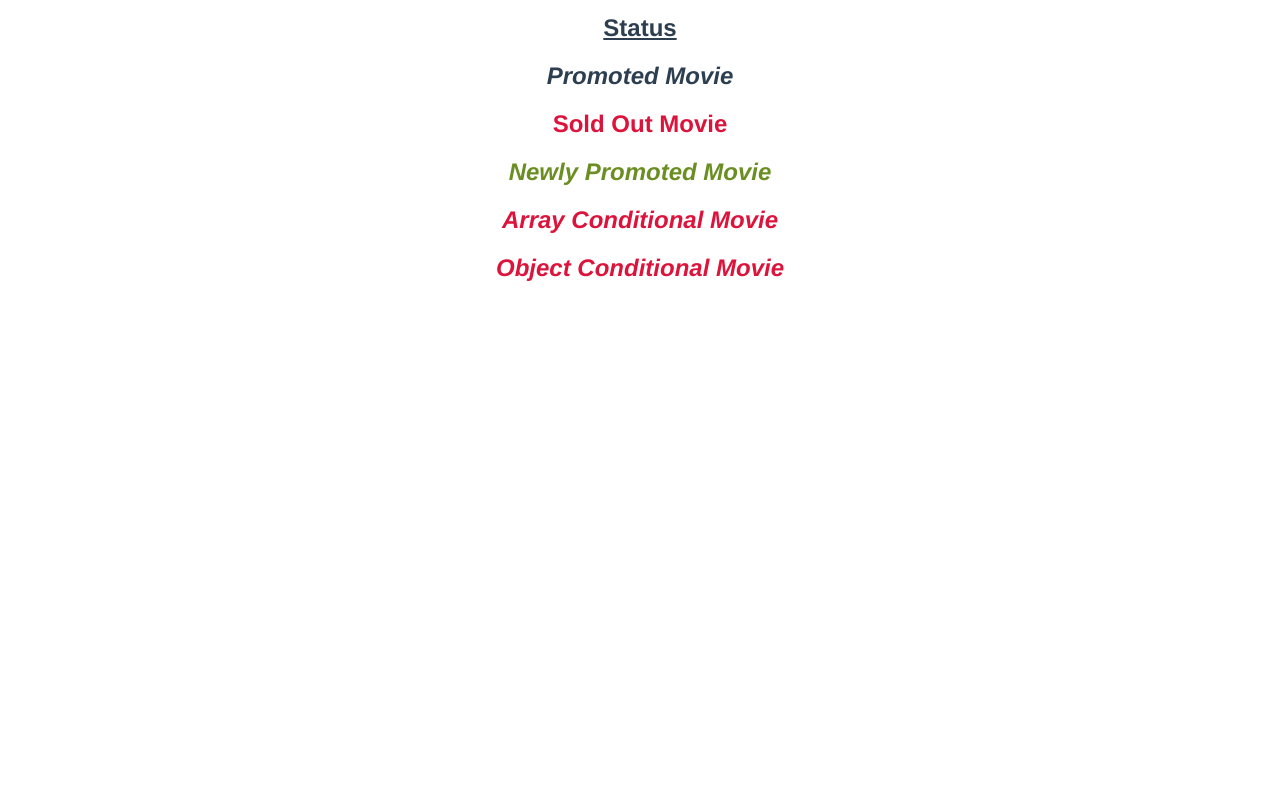
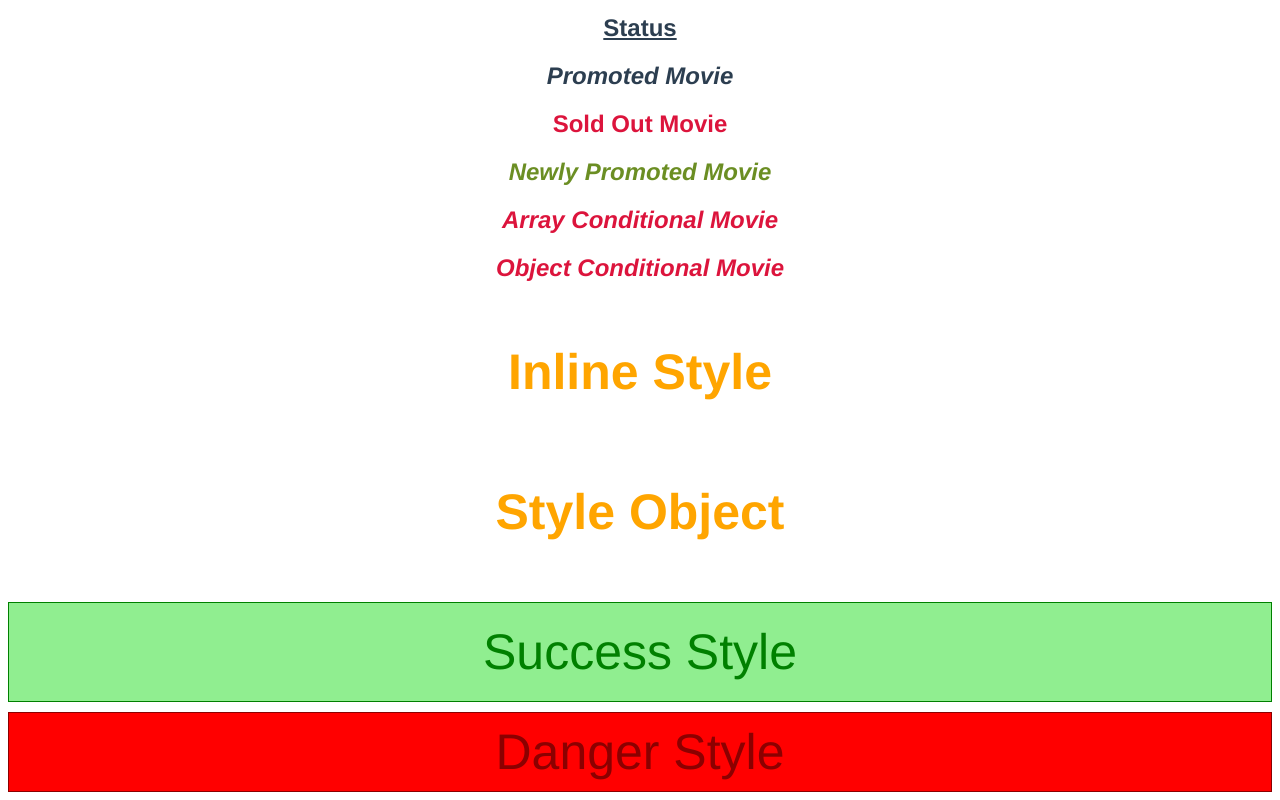
Before and after one commit to RommelAgasa/learn_vue_js, a Vue app: page / in a window 1280 px wide. Shown: the part 331-1131 px from the top of the page. Before the commit the page ends 800 px from the top, so only its background shows below. Built offline with nearby package versions, Linux system fonts and the light colour scheme.

Commit message:
- binding styles - v-bind shorthand

```diff
--- a/src/App.vue
+++ b/src/App.vue
@@ -20,6 +20,20 @@
     new: !isSoldOut,
     'sold-out': isSoldOut
   }">Object Conditional Movie</h2>
+
+
+  <h2 v-bind:style="{
+    color: highlightColor,
+    fontSize: headerSize + 'px',
+    padding: '20px'
+  }">Inline Style</h2>
+
+  <h2 v-bind:style="headerStyleObject">Style Object</h2>
+
+  <!--- you can remove the v-bind-->
+  <div :style="[baseStyleObject, successStyleObject]">Success Style</div>
+
+  <div :style="[baseStyleObject, dangerStyleObject]">Danger Style</div>
 
 </template>
 
@@ -44,6 +58,35 @@
       status: 'danger',
       isPromoted: true,
       isSoldOut: true,
+
+      highlightColor: 'orange',
+      headerSize: 50,
+
+      headerStyleObject: {
+        color: 'orange',
+        fontSize: '50px',
+        padding: '20px'
+      },
+
+      baseStyleObject: {
+        fontSize: '50px',
+        padding: '10px',
+      },
+
+      successStyleObject: {
+        color: 'green',
+        backgroundColor: 'lightgreen',
+        border: '1px solid green',
+        padding: '20px',
+      },
+
+      dangerStyleObject: {
+        color: 'darkred',
+        backgroundColor: 'red',
+        border: '1px solid darkred',
+        marginTop: '10px',
+      }
+
     }
     return obj;
   }
```
